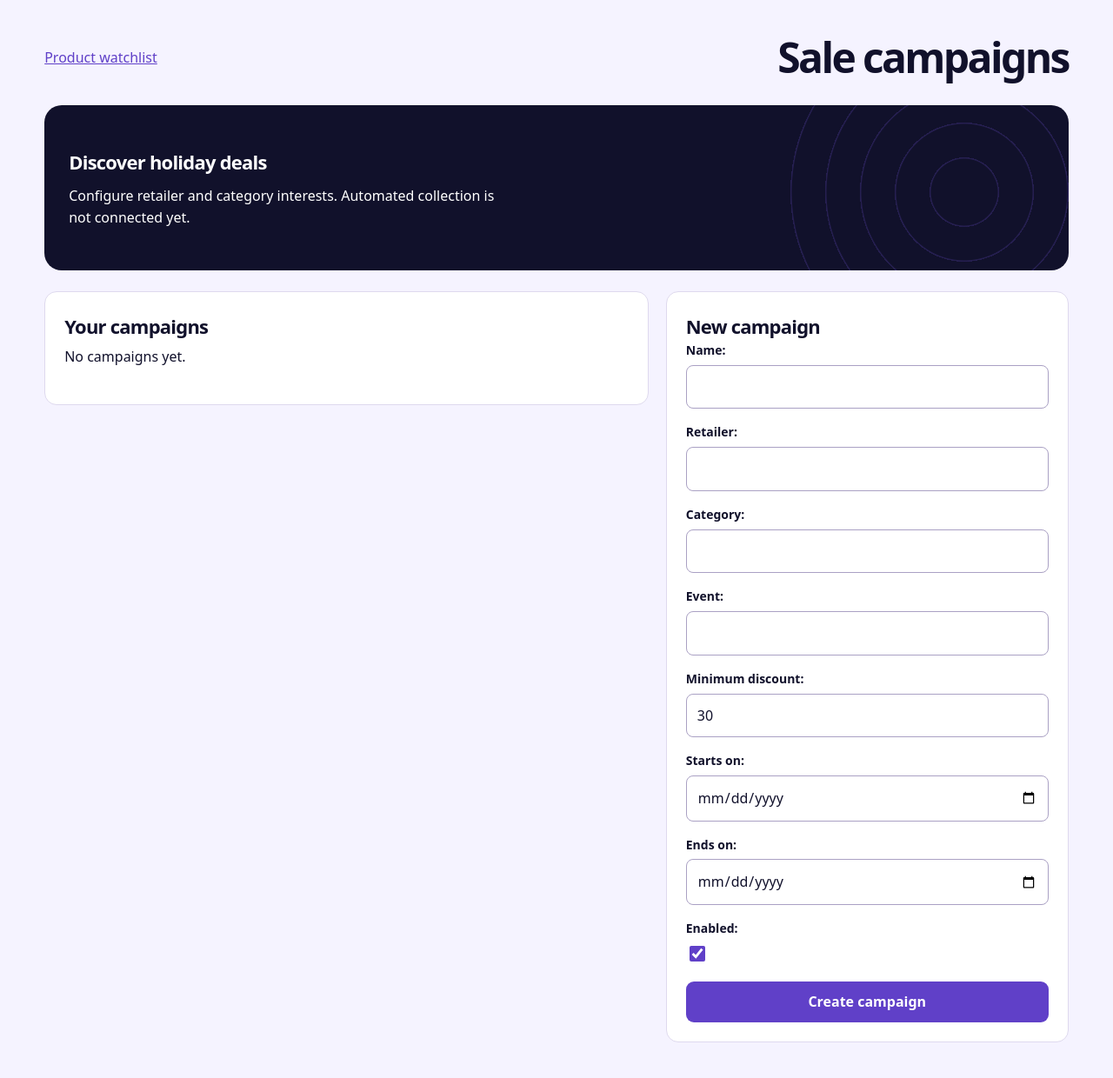
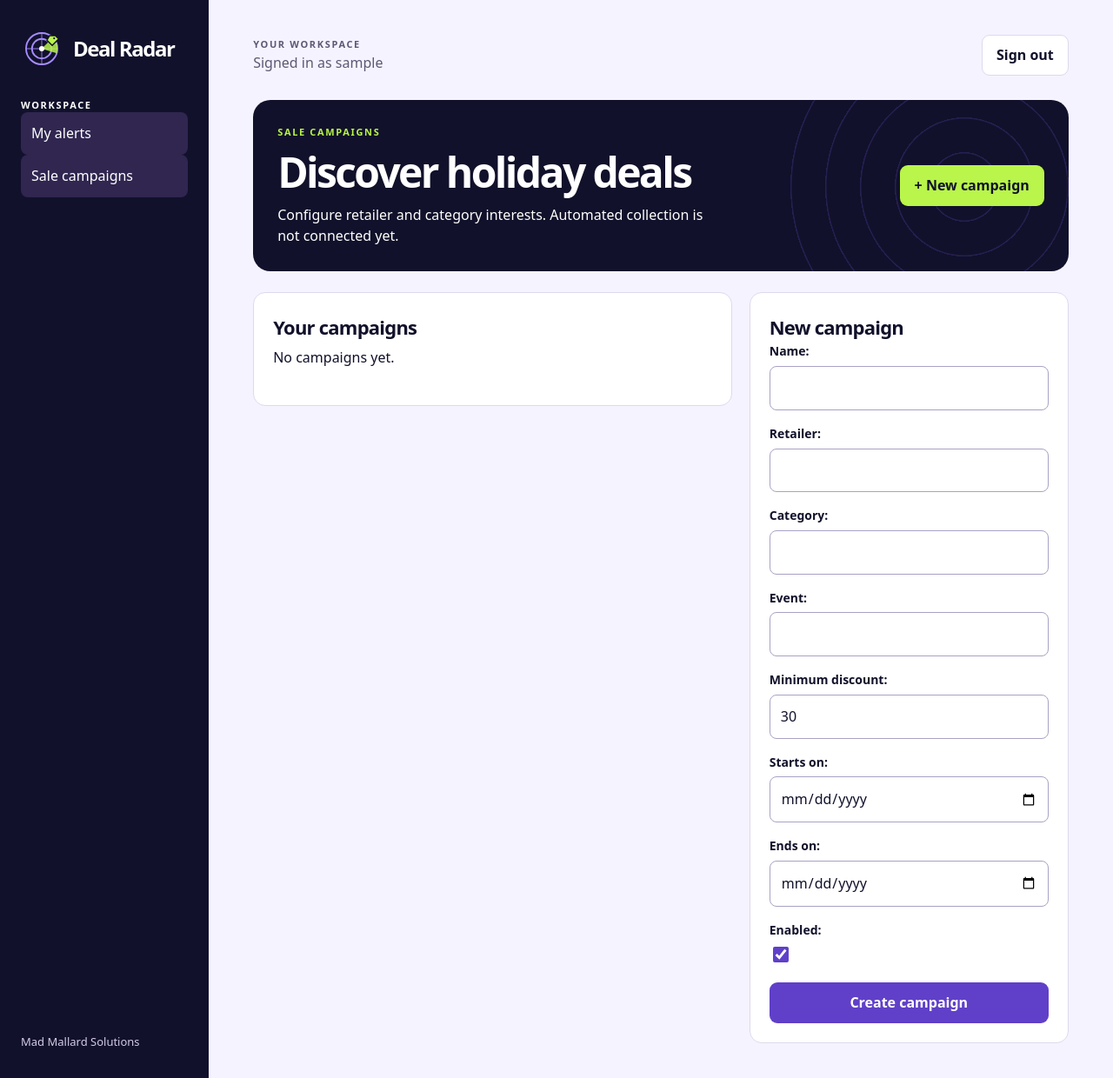
Before and after one commit to drakeg/deal_monitoring_system, a Django app: page /campaigns/ in a window 1280 px wide. Shown: the whole page at 87% size. Before the commit the page ends 1199 px from the top, so only its background shows below. Run offline with Django 5.2, Linux system fonts and the light colour scheme; the visitor is signed in with stand-in values (Sample User, id 1); data that the repository does not hold is empty.

Commit message:
Use shared workspace layout on campaigns

```diff
--- a/monitor/templates/campaigns.html
+++ b/monitor/templates/campaigns.html
@@ -1,5 +1,3 @@
-{% extends "base.html" %}{% block content %}
-<main class="main"><header class="top"><a href="/">Product watchlist</a><h1>Sale campaigns</h1></header>
-<section class="hero"><div><h2>Discover holiday deals</h2><p>Configure retailer and category interests. Automated collection is not connected yet.</p></div></section>
+{% extends "workspace.html" %}{% load static %}{% block workspace %}<section class="hero"><div><div class="eyebrow">Sale campaigns</div><h1>Discover holiday deals</h1><p>Configure retailer and category interests. Automated collection is not connected yet.</p></div><a class="btn" href="#new-campaign">+ New campaign</a></section>
 <div class="workspace"><section class="panel"><h2>Your campaigns</h2>{% for campaign in campaigns %}<article class="alert"><h3>{{ campaign.name }}</h3><a href="{% url 'deals' campaign.pk %}">View deals</a><p>{{ campaign.retailer }} · {{ campaign.category }} · {{ campaign.event }}</p><p>{{ campaign.starts_on }} – {{ campaign.ends_on }} · {{ campaign.minimum_discount }}% minimum</p><form method="post" action="{% url 'toggle_campaign' campaign.pk %}">{% csrf_token %}<button class="btn secondary">{% if campaign.enabled %}Pause{% else %}Resume{% endif %}</button></form></article>{% empty %}<p>No campaigns yet.</p>{% endfor %}</section>
-<section class="panel"><h2>New campaign</h2><form class="form" method="post">{% csrf_token %}{{ form.as_p }}<button class="btn">Create campaign</button></form></section></div></main>{% endblock %}
+<section class="panel" id="new-campaign"><h2>New campaign</h2><form class="form" method="post">{% csrf_token %}{{ form.as_p }}<button class="btn">Create campaign</button></form></section></div>{% endblock %}
```
